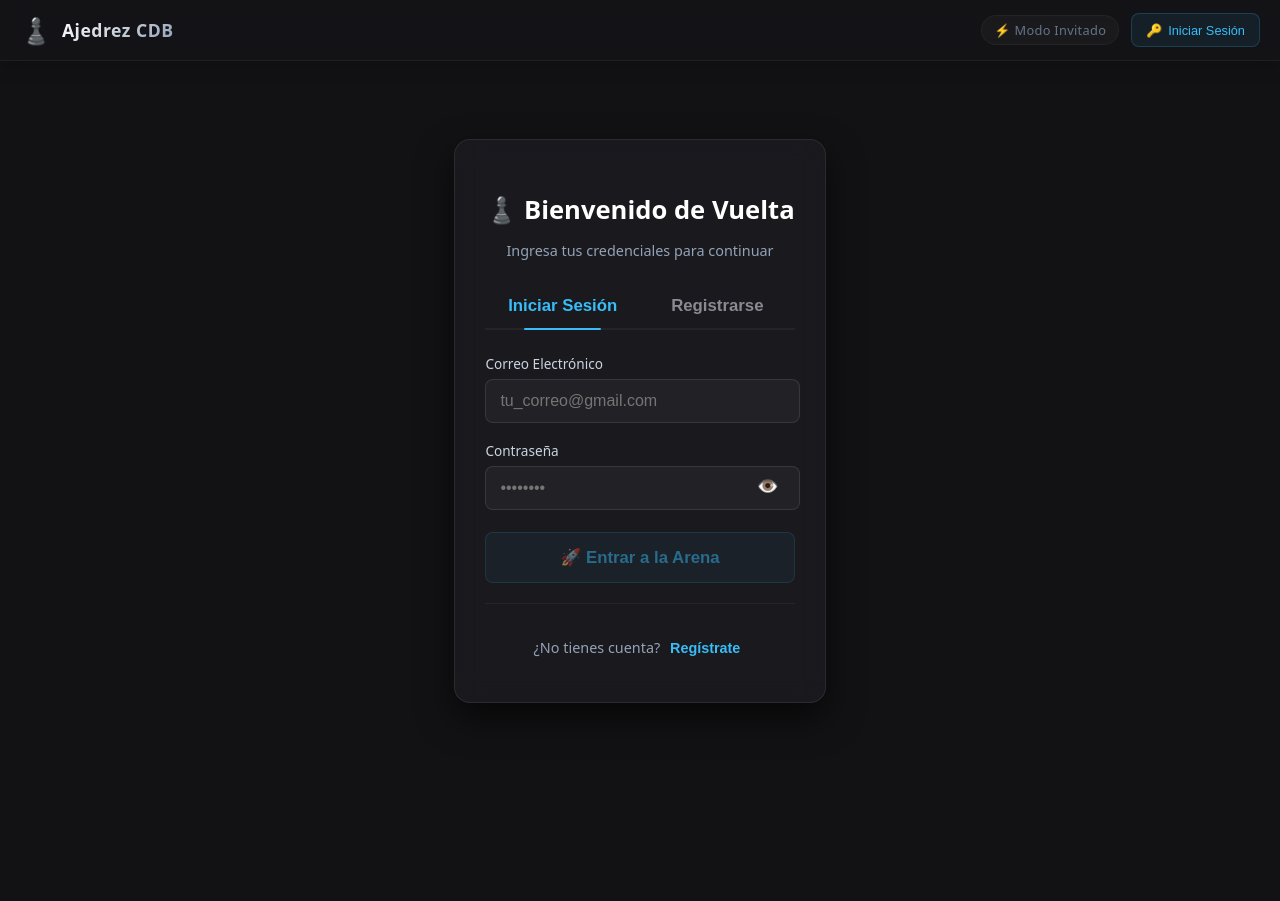
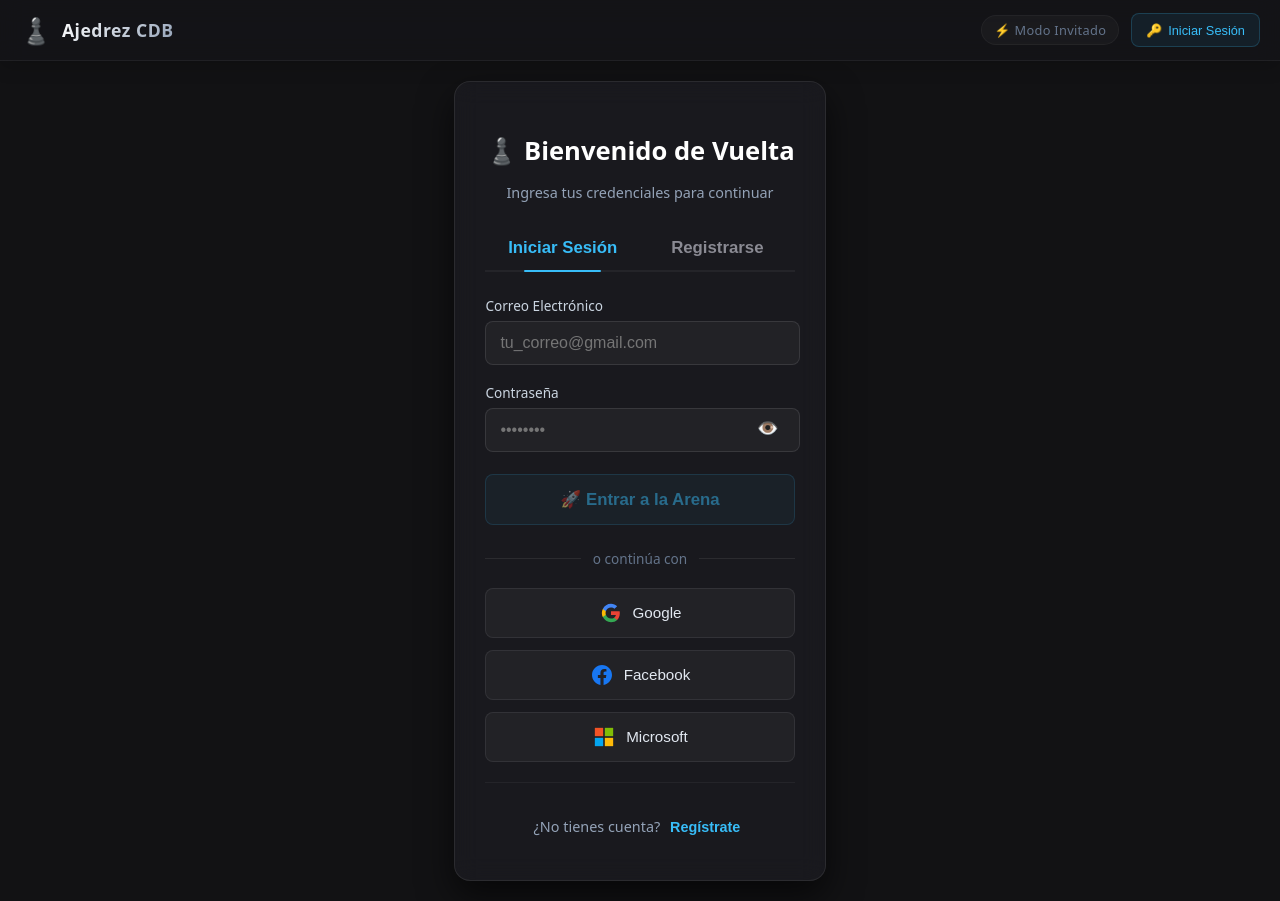
Before and after one commit to clem1196/ajedrez-frontend, a Vue app: page /login in a window 1280 px wide. Before the commit the page ends 800 px from the top, so only its background shows below. Built offline with nearby package versions, Linux system fonts and the light colour scheme.

Commit message:
agregando metodos de authenticacion, con redes sociales como facebook, google, microsoft etc...

```diff
--- a/src/views/LoginView.vue
+++ b/src/views/LoginView.vue
@@ -25,14 +25,15 @@
         ✅ {{ successMessage }}
       </div>
 
+      <!-- ✅ FORMULARIO TRADICIONAL (sin cambios) -->
       <form @submit.prevent="handleSubmit" class="auth-form" novalidate>
-        <!-- ✅ Campo de Nick SOLO en registro -->
         <div v-if="!isLogin" class="form-group">
           <label for="nick">Nick (Nombre de usuario)</label>
-         <div class="nick-wrapper">
-           <input v-model="formData.nick" type="text" id="nick" placeholder="Ej: Capablanca_99" required minlength="3"
-            maxlength="15" pattern="[A-Za-z0-9_]+" title="Solo letras, números y guión bajo" autocomplete="username" />
-         </div>
+          <div class="nick-wrapper">
+            <input v-model="formData.nick" type="text" id="nick" placeholder="Ej: Capablanca_99" required minlength="3"
+              maxlength="15" pattern="[A-Za-z0-9_]+" title="Solo letras, números y guión bajo"
+              autocomplete="username" />
+          </div>
           <small class="input-hint">3-15 caracteres, solo letras, números y _</small>
         </div>
 
@@ -60,6 +61,53 @@
           {{ authStore.loading ? 'Procesando...' : (isLogin ? '🚀 Entrar a la Arena' : '✨ Crear Cuenta') }}
         </button>
       </form>
+
+      <!-- ✅ NUEVO: SEPARADOR Y BOTONES SOCIALES -->
+      <div class="social-divider">
+        <span class="divider-line"></span>
+        <span class="divider-text">o continúa con</span>
+        <span class="divider-line"></span>
+      </div>
+
+      <div class="social-buttons">
+        <button @click="loginWith('google')" class="social-btn google-btn" type="button">
+          <span class="social-icon">
+            <svg viewBox="0 0 24 24" width="20" height="20">
+              <path fill="#EA4335"
+                d="M22.56 12.25c0-.78-.07-1.53-.2-2.25H12v4.26h5.92a5.06 5.06 0 0 1-2.2 3.32v2.77h3.57c2.08-1.92 3.28-4.74 3.28-8.1z" />
+              <path fill="#34A853"
+                d="M12 23c2.97 0 5.46-.98 7.28-2.66l-3.57-2.77c-.98.66-2.23 1.06-3.71 1.06-2.86 0-5.29-1.93-6.16-4.53H2.18v2.84C3.99 20.53 7.7 23 12 23z" />
+              <path fill="#FBBC05"
+                d="M5.84 14.09c-.22-.66-.35-1.36-.35-2.09s.13-1.43.35-2.09V7.07H2.18C1.43 8.55 1 10.22 1 12s.43 3.45 1.18 4.93l3.66-2.84z" />
+              <path fill="#4285F4"
+                d="M12 5.38c1.62 0 3.06.56 4.21 1.64l3.15-3.15C17.45 2.09 14.97 1 12 1 7.7 1 3.99 3.47 2.18 7.07l3.66 2.84c.87-2.6 3.3-4.53 6.16-4.53z" />
+            </svg>
+          </span>
+          Google
+        </button>
+
+        <button @click="loginWith('facebook')" class="social-btn facebook-btn" type="button">
+          <span class="social-icon">
+            <svg viewBox="0 0 24 24" width="20" height="20">
+              <path fill="#1877F2"
+                d="M24 12.073c0-6.627-5.373-12-12-12s-12 5.373-12 12c0 5.99 4.388 10.954 10.125 11.854v-8.385H7.078v-3.47h3.047V9.43c0-3.007 1.792-4.669 4.533-4.669 1.312 0 2.686.235 2.686.235v2.953H15.83c-1.491 0-1.956.925-1.956 1.874v2.25h3.328l-.532 3.47h-2.796v8.385C19.612 23.027 24 18.062 24 12.073z" />
+            </svg>
+          </span>
+          Facebook
+        </button>
+
+        <button @click="loginWith('microsoft')" class="social-btn microsoft-btn" type="button">
+          <span class="social-icon">
+            <svg viewBox="0 0 24 24" width="20" height="20">
+              <path fill="#f35325" d="M1 1h10v10H1z" />
+              <path fill="#81bc06" d="M13 1h10v10H13z" />
+              <path fill="#05a6f0" d="M1 13h10v10H1z" />
+              <path fill="#ffba08" d="M13 13h10v10H13z" />
+            </svg>
+          </span>
+          Microsoft
+        </button>
+      </div>
 
       <div class="auth-footer">
         <p>
@@ -92,7 +140,7 @@ const formData = reactive({
   password: '',
 });
 
-// ✅ Validación del formulario
+// ✅ Validación del formulario (sin cambios)
 const isFormValid = computed(() => {
   if (isLogin.value) {
     return formData.email.trim() !== '' && formData.password.length >= 6;
@@ -106,7 +154,7 @@ const isFormValid = computed(() => {
   );
 });
 
-// ✅ Limpiar alertas y formulario al cambiar de pestaña
+// ✅ Limpiar alertas y formulario al cambiar de pestaña (sin cambios)
 const switchTab = (tab: boolean) => {
   if (isLogin.value !== tab) {
     isLogin.value = tab;
@@ -119,7 +167,7 @@ const switchTab = (tab: boolean) => {
   }
 };
 
-// ✅ Watch para limpiar mensajes cuando el usuario escribe
+// ✅ Watch para limpiar mensajes (sin cambios)
 watch(
   () => formData.email,
   () => {
@@ -134,8 +182,8 @@ watch(
   }
 );
 
+// ✅ Login tradicional (sin cambios)
 const handleSubmit = async () => {
-  // ✅ Validación extra antes de enviar
   if (!isFormValid.value) {
     errorMessage.value = 'Por favor, completa todos los campos correctamente.';
     return;
@@ -146,20 +194,17 @@ const handleSubmit = async () => {
 
   try {
     if (isLogin.value) {
-      // ✅ Lógica de Inicio de Sesión
       const res = await authStore.login({
         email: formData.email.trim(),
         password: formData.password
       });
 
       if (res.success) {
-        // ✅ Redirigir al home después del login exitoso
         router.push({ name: 'home' });
       } else {
         errorMessage.value = res.message || '❌ Credenciales incorrectas. Verifica tu email y contraseña.';
       }
     } else {
-      // ✅ Lógica de Registro
       const res = await authStore.register({
         nick: formData.nick.trim(),
         email: formData.email.trim(),
@@ -168,7 +213,6 @@ const handleSubmit = async () => {
 
       if (res.success) {
         successMessage.value = '✅ ¡Cuenta creada exitosamente! Ya puedes iniciar sesión.';
-        // ✅ Limpiar formulario y cambiar a login después de 1.5s
         setTimeout(() => {
           switchTab(true);
           formData.email = '';
@@ -183,6 +227,13 @@ const handleSubmit = async () => {
     errorMessage.value = '❌ Ocurrió un error inesperado. Intenta nuevamente.';
     console.error('Auth error:', error);
   }
+};
+
+// ✅ NUEVO: Función para login social
+const loginWith = (provider: string) => {
+  // Redirigir al backend para iniciar el flujo OAuth
+  // La URL debe coincidir con la ruta definida en authRoutes.ts
+  window.location.href = `/api/auth/auth/${provider}`;
 };
 </script>
 
@@ -324,7 +375,7 @@ const handleSubmit = async () => {
 }
 
 .password-wrapper input {
-    background: rgba(255, 255, 255, 0.04);
+  background: rgba(255, 255, 255, 0.04);
   border: 1px solid rgba(255, 255, 255, 0.1);
   border-radius: 8px;
   padding: 12px 14px;
@@ -332,21 +383,22 @@ const handleSubmit = async () => {
   font-size: 1rem;
   transition: all 0.3s ease;
   width: 92%
+}
 
-}
 .password-wrapper input:focus {
   outline: none;
   border-color: #38bdf8;
   background: rgba(255, 255, 255, 0.08);
   box-shadow: 0 0 12px rgba(56, 189, 248, 0.15);
 }
+
 .nick-wrapper {
   position: relative;
 
 }
 
 .nick-wrapper input {
-    background: rgba(255, 255, 255, 0.04);
+  background: rgba(255, 255, 255, 0.04);
   border: 1px solid rgba(255, 255, 255, 0.1);
   border-radius: 8px;
   padding: 12px 14px;
@@ -354,8 +406,8 @@ const handleSubmit = async () => {
   font-size: 1rem;
   transition: all 0.3s ease;
   width: 92%
+}
 
-}
 .nick-wrapper input:focus {
   outline: none;
   border-color: #38bdf8;
@@ -490,4 +542,108 @@ const handleSubmit = async () => {
     padding: 12px;
   }
 }
+
+/* ===== ✅ NUEVOS ESTILOS PARA SOCIAL DIVIDER Y BOTONES ===== */
+.social-divider {
+  display: flex;
+  align-items: center;
+  gap: 12px;
+  margin: 24px 0 20px;
+}
+
+.divider-line {
+  flex: 1;
+  height: 1px;
+  background: rgba(255, 255, 255, 0.08);
+}
+
+.divider-text {
+  color: #64748b;
+  font-size: 0.85rem;
+  white-space: nowrap;
+}
+
+.social-buttons {
+  display: flex;
+  flex-direction: column;
+  gap: 12px;
+  margin-bottom: 16px;
+}
+
+.social-btn {
+  display: flex;
+  align-items: center;
+  justify-content: center;
+  gap: 10px;
+  padding: 12px 16px;
+  border-radius: 8px;
+  border: 1px solid rgba(255, 255, 255, 0.08);
+  background: rgba(255, 255, 255, 0.04);
+  color: #e2e8f0;
+  font-size: 0.95rem;
+  font-weight: 500;
+  cursor: pointer;
+  transition: all 0.3s ease;
+  width: 100%;
+}
+
+.social-btn:hover {
+  transform: translateY(-2px);
+  background: rgba(255, 255, 255, 0.08);
+}
+
+.social-btn:active {
+  transform: translateY(0);
+}
+
+.social-icon {
+  display: flex;
+  align-items: center;
+  justify-content: center;
+  width: 24px;
+  height: 24px;
+  flex-shrink: 0;
+}
+
+/* Colores específicos de cada proveedor */
+.google-btn:hover {
+  border-color: #EA4335;
+  box-shadow: 0 0 20px rgba(234, 67, 53, 0.15);
+}
+
+.facebook-btn:hover {
+  border-color: #1877F2;
+  box-shadow: 0 0 20px rgba(24, 119, 242, 0.15);
+}
+
+.microsoft-btn:hover {
+  border-color: #00A4EF;
+  box-shadow: 0 0 20px rgba(0, 164, 239, 0.15);
+}
+
+/* Responsive */
+@media (max-width: 480px) {
+  .glass-card {
+    padding: 20px;
+  }
+
+  .auth-header h2 {
+    font-size: 1.3rem;
+  }
+
+  .tab-btn {
+    font-size: 0.9rem;
+    padding: 10px;
+  }
+
+  .btn-glass {
+    font-size: 0.95rem;
+    padding: 12px;
+  }
+
+  .social-btn {
+    font-size: 0.85rem;
+    padding: 10px 14px;
+  }
+}
 </style>
```
